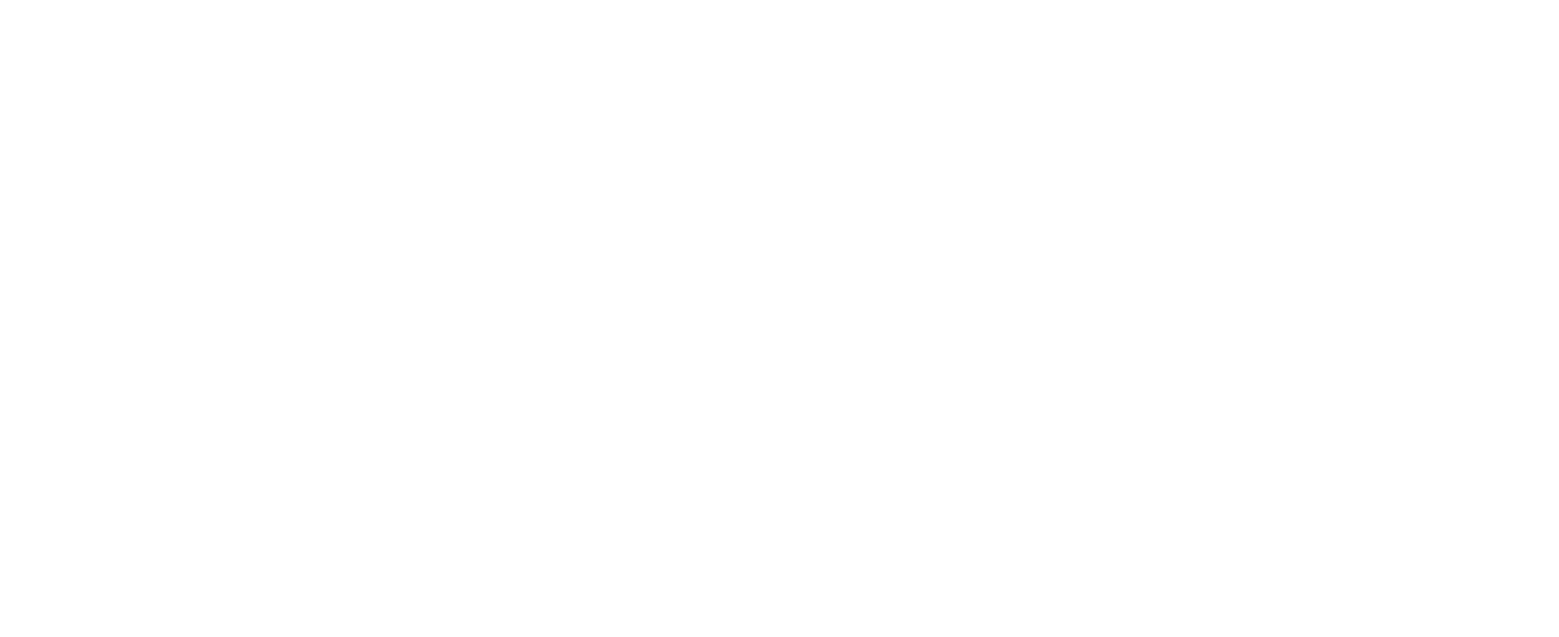
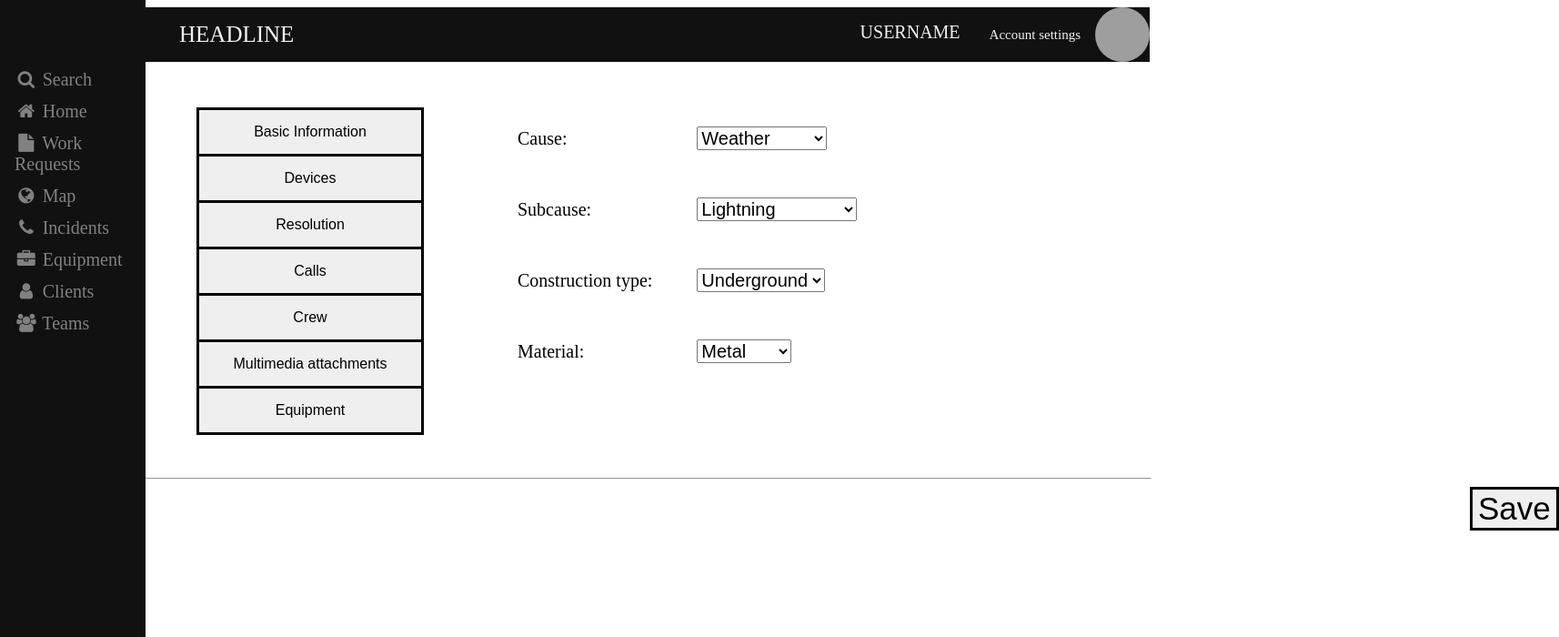
Before and after one commit to JovanM97/Web2-Projekat, an Angular app: page /addIncidents/incResolution in a window 1280 px wide. Before the commit this address led to /. Shown: the top 700 px of the page at 91% size, 1714 px wide, since content can reach past the window. Built offline with nearby package versions, Linux system fonts and the light colour scheme; grey boxes are pictures that could not be loaded.

Commit message:
Added incResolution

```diff
--- a/src/app/app-routing.module.ts
+++ b/src/app/app-routing.module.ts
@@ -11,6 +11,8 @@
 import { IncidentBasicInfoComponent } from './incident-basic-info/incident-basic-info.component';
 import { IncidentDevicesComponent } from './incident-devices/incident-devices.component';
 import { IncidentCallsComponent } from './incident-calls/incident-calls.component';
+import { IncidentResolutionComponent } from './incident-resolution/incident-resolution.component';
+
 
 const routes: Routes = [
   {path: '', component: LoginPageComponent},
@@ -24,6 +26,7 @@
       {path: '', component: IncidentBasicInfoComponent},
       {path: 'incBasicInfo', component: IncidentBasicInfoComponent},
       {path: 'incDevices', component: IncidentDevicesComponent},
+      {path: 'incResolution', component: IncidentResolutionComponent},
       {path: 'incCalls', component: IncidentCallsComponent},
 
     ]
--- a/src/app/app.module.ts
+++ b/src/app/app.module.ts
@@ -21,6 +21,7 @@
 import { IncidentBasicInfoComponent } from './incident-basic-info/incident-basic-info.component';
 import { IncidentDevicesComponent } from './incident-devices/incident-devices.component';
 import { IncidentCallsComponent } from './incident-calls/incident-calls.component';
+import { IncidentResolutionComponent } from './incident-resolution/incident-resolution.component';
 
 @NgModule({
   declarations: [
@@ -43,6 +44,7 @@
     IncidentBasicInfoComponent,
     IncidentDevicesComponent,
     IncidentCallsComponent,
+    IncidentResolutionComponent,
   ],
   imports: [
     BrowserModule,
--- a/src/app/incident-nav/incident-nav.component.html
+++ b/src/app/incident-nav/incident-nav.component.html
@@ -1,7 +1,7 @@
 <div class="btn-group">
     <button routerLink="incBasicInfo" class="button">Basic Information</button>
     <button routerLink="incDevices" class="button">Devices</button>
-    <button class="button">Resolution</button>
+    <button routerLink="incResolution" class="button">Resolution</button>
     <button routerLink="incCalls" class="button">Calls</button>
     <button class="button">Crew</button>
     <button class="button">Multimedia attachments</button>
--- /dev/null
+++ b/src/app/incident-resolution/incident-resolution.component.css
@@ -0,0 +1,8 @@
+select{
+    font-size: 20px;
+}
+
+table.inline  {
+    display:inline-table;
+    vertical-align:top; /* or else as your needs */
+    }
--- /dev/null
+++ b/src/app/incident-resolution/incident-resolution.component.html
@@ -0,0 +1,46 @@
+<br>
+<table class="inline" style="font-size: 20px;">
+    <tr>
+        <td>Cause: &nbsp;&nbsp;&nbsp;&nbsp;&nbsp;&nbsp;&nbsp;&nbsp;</td>
+        <td><select>
+            <option value="WEATHER">Weather</option>
+            <option value="HUMAN_FACTOR">Human factor</option>
+            <option value="OUTAGE">Outage</option>
+        </select></td>
+    </tr>
+    <br><br>
+    <tr>
+        <td>Subcause: &nbsp;&nbsp;&nbsp;&nbsp;&nbsp;&nbsp;&nbsp;&nbsp;</td>
+        <td><select>
+            <option value="LIGHTNING">Lightning</option>
+            <option value="STORM">Storm</option>
+            <option value="WIND">Wind</option>
+            <option value="HAIL">Hail</option>
+            <option value="FLOOD">Flood</option>
+            <option value="FIRE">Fire</option>
+            <option value="TRAFIC_ACCIDENT">Trafic accident</option>
+            <option value="HUMAN_ERROR">Human error</option>
+            <option value="FAULTY_EQUIPMENT">Faulty equipment</option>
+        </select></td>
+    </tr>
+    <br><br>
+    <tr>
+        <td>Construction type: &nbsp;&nbsp;&nbsp;&nbsp;&nbsp;&nbsp;&nbsp;&nbsp;</td>
+        <td><select>
+            <option value="UNDERGROUND">Underground</option>
+            <option value="ABOVEGROUND">Aboveground</option>
+        </select></td>
+    </tr>
+    <br><br>
+    <tr>
+        <td>Material: &nbsp;&nbsp;&nbsp;&nbsp;&nbsp;&nbsp;&nbsp;&nbsp;</td>
+        <td><select>
+            <option value="METAL">Metal</option>
+            <option value="PLASTIC">Plastic</option>
+            <option value="RUBBER">Rubber</option>
+            <option value="CONCRETE">Concrete</option>
+        </select></td>
+    </tr>
+    <br>
+</table>
+<br><br><br><br><br><br>
--- /dev/null
+++ b/src/app/incident-resolution/incident-resolution.component.ts
@@ -0,0 +1,15 @@
+import { Component, OnInit } from '@angular/core';
+
+@Component({
+  selector: 'app-incident-resolution',
+  templateUrl: './incident-resolution.component.html',
+  styleUrls: ['./incident-resolution.component.css']
+})
+export class IncidentResolutionComponent implements OnInit {
+
+  constructor() { }
+
+  ngOnInit(): void {
+  }
+
+}
```
Also changed, not shown: src/app/model/resolution.ts (added, +83 -0 lines), 1 other file (tests, documents, lock files or other folders).
